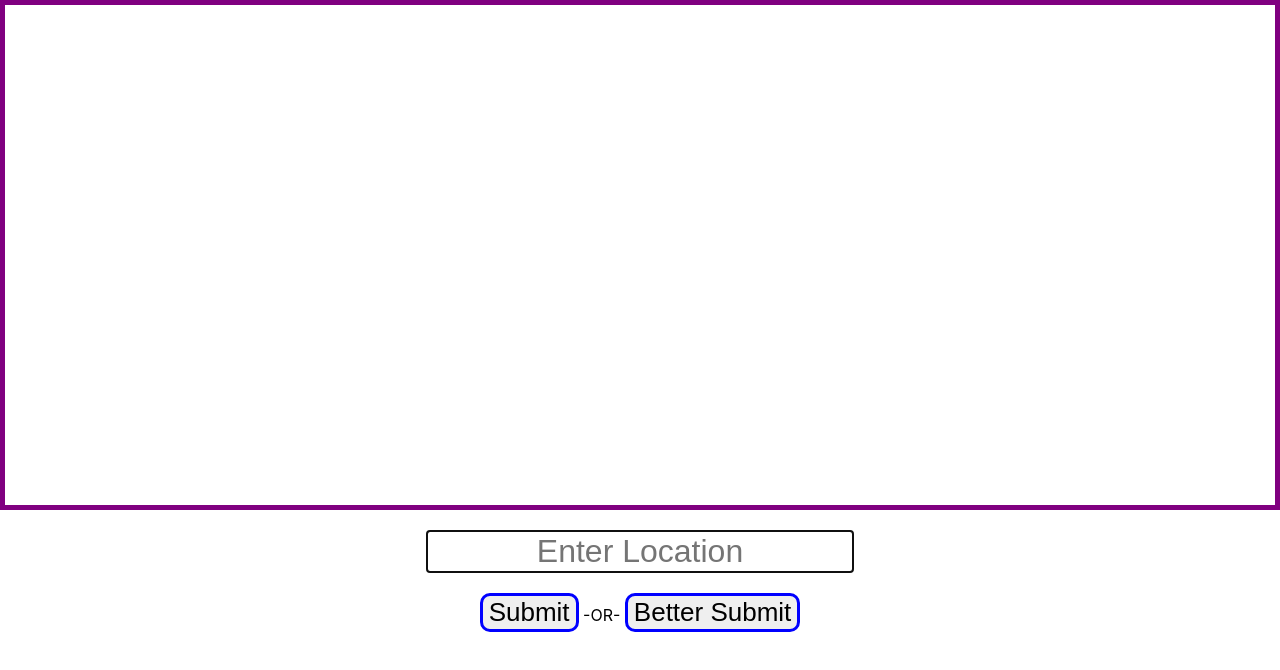
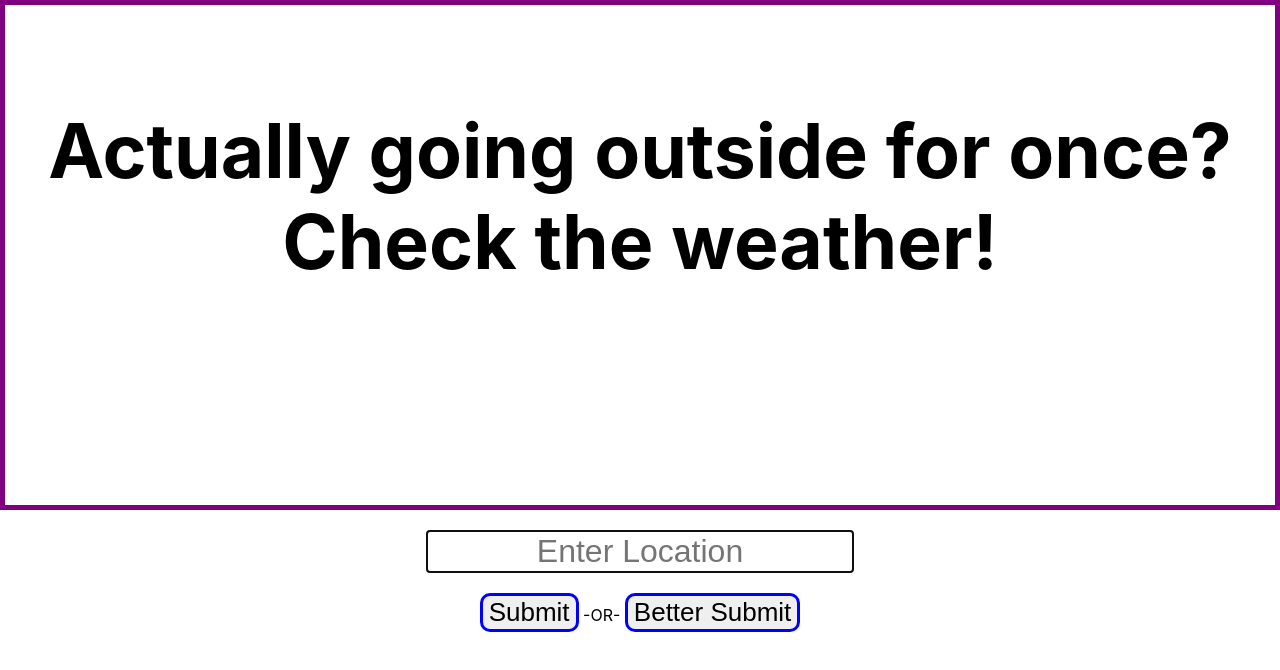
Before and after one commit to Universe-Man/Sassy-Weather, a React (Create React App) app: page / in a window 1280 px wide. Shown: the top 670 px of the page. Built offline with nearby package versions, Linux system fonts and the light colour scheme.

Commit message:
weatherSassyMessage in display

```diff
--- a/src/components/Display.js
+++ b/src/components/Display.js
@@ -6,10 +6,13 @@ const Display = (props) => {
     <div id='display'>
       {(props.fetchedCity === {}) ? (
         <React.Fragment>
-      {props.textDisplayed}
-        </React.Fragment>) : (
-          <React.Fragment>
-        {props.fetchedCity.name}
+          {props.textDisplayed}
+        </React.Fragment>
+      ) : (
+        <React.Fragment>
+          <h4>{props.weatherSassStatement}</h4>
+          {props.fetchedCity.name}
+
         </React.Fragment>
       )}
     </div>
--- a/src/containers/GodContainer.js
+++ b/src/containers/GodContainer.js
@@ -21,6 +21,7 @@ class GodContainer extends React.Component {
       clickedBetterSubmitNumber: 0,
       clickedBetterSubmitText: "",
       fetchedCity: {},
+      weatherSassStatement: "Actually going outside for once? Check the weather!",
     }
   }
 // FETCH BY CITY NAME (NOT ID) FOR NOW
@@ -129,9 +130,9 @@ class GodContainer extends React.Component {
   render() {
     return(
       <div id='god-container'>
-        <Display textDisplayed={this.state.textDisplayed} fetchedCity={this.state.fetchedCity}/>
+        <Display textDisplayed={this.state.textDisplayed} fetchedCity={this.state.fetchedCity} weatherSassStatement={this.state.weatherSassStatement} />
         <br/>
-        <UserInput getUserInput={this.getUserInput} userPressingEnterToSubmit={this.userPressingEnterToSubmit} userBetterSubmits={this.userBetterSubmits} submissionError={this.state.submissionError} submissionErrorText={this.state.submissionErrorText} userSubmitsLocation={this.userSubmitsLocation} clickedBetterSubmit={this.state.clickedBetterSubmit} clickedBetterSubmitText={this.state.clickedBetterSubmitText}/>
+        <UserInput getUserInput={this.getUserInput} userPressingEnterToSubmit={this.userPressingEnterToSubmit} userBetterSubmits={this.userBetterSubmits} submissionError={this.state.submissionError} submissionErrorText={this.state.submissionErrorText} userSubmitsLocation={this.userSubmitsLocation} clickedBetterSubmit={this.state.clickedBetterSubmit} clickedBetterSubmitText={this.state.clickedBetterSubmitText} />
       </div>
     )
   }
```
